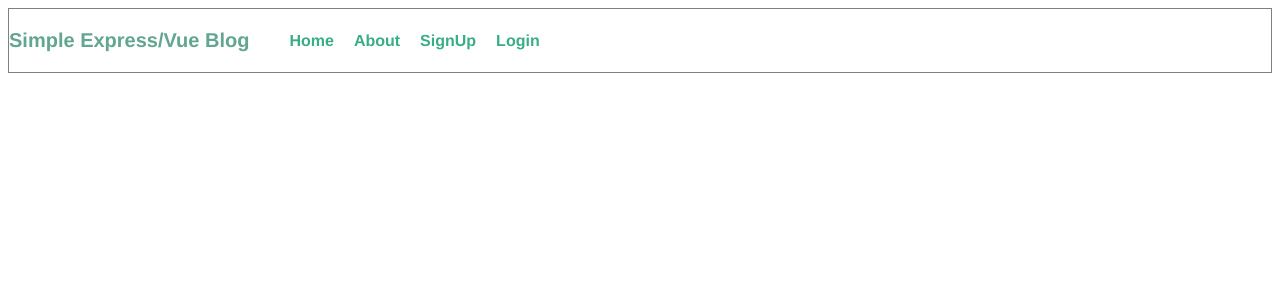
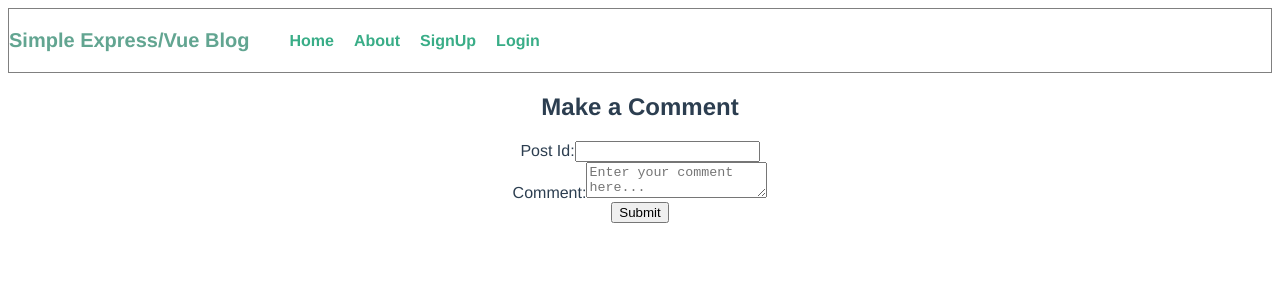
Before and after one commit to IceCode18/CS490R-web-api-practice, a Vue app in the folder client/: page /create_comment in a window 1280 px wide. Shown: the top 300 px of the page. Built offline with nearby package versions, Linux system fonts and the light colour scheme.

Commit message:
Finalize post comment route

```diff
--- a/client/src/components/TheNavigation.vue
+++ b/client/src/components/TheNavigation.vue
@@ -19,7 +19,7 @@
                 <router-link
                 :to="{ name: 'CreateComment'}"
                 class="links"
-                >Comments
+                >Create Comment
                 </router-link>
             </li>
             <li v-if="!$store.getters.loggedIn">
--- a/client/src/router/index.js
+++ b/client/src/router/index.js
@@ -38,7 +38,7 @@ const routes = [
     path: "/comments/:id",
     name: "Comment",
     component: () =>
-      import(/* webpackChunkName: "comments" */ "../views/Comment.vue")
+      import(/* webpackChunkName: "comment" */ "../views/Comment.vue")
   },
   {
     path: "/create_comment",
@@ -46,7 +46,6 @@ const routes = [
     component: () =>
       import(/* webpackChunkName: "comments" */ "../views/CreateComment.vue")
   }
-
 ];
 
 const router = new VueRouter({
--- a/client/src/services/comment.js
+++ b/client/src/services/comment.js
@@ -31,20 +31,23 @@ class CommentService {
                     reject(err);
                 });
         });
-    }
+    };
 
-    static postComment(token, post, body){
+
+    static postComment(token,data){
         return new Promise((resolve, reject) => {
-            axios({
-                method: 'post',
-                url: API_URL,
-                data: {
-                  post_id: post,
-                  body: body
-                }
-              });
+            axios
+                .post(API_URL, data, { headers: {authorization: token} })
+                .then((res) => {
+                    console.log("Comment submitted");
+                    resolve(res.data);
+                })
+                .catch((err) => {
+                    console.log("Comment submit error");
+                    reject(err);
+                });
         });
-    }
+    };
 
 }
 
--- a/client/src/views/CreateComment.vue
+++ b/client/src/views/CreateComment.vue
@@ -0,0 +1,62 @@
+<template>
+    <div class="CommentForm">
+        <h2>Make a Comment</h2>
+        <form name="commentForm" @submit.prevent="handleComment">
+            <div v-if="message" id="message"> {{message}}</div>
+            <div class="form_row">
+                <label for="post_id">Post Id:</label>
+                <input type="text" name="post_id" v-model="post_id" />
+            </div>
+            <div class="form_row">
+                <label for="body">Comment:</label>
+                <textarea name="body" v-model="body" placeholder="Enter your comment here..."></textarea>
+            </div>
+            <div class="form_row">
+               <button :disabled="submitted">
+                   <span>Submit</span>
+                </button>
+            </div>
+        </form>
+    </div>
+</template>
+<script scoped>
+import CommentService from "@/services/comment";
+export default {
+    name: "CommentForm",
+    data(){
+        return {
+            submitted: false,
+            post_id: "",
+            body: "",
+            message: ""
+        };
+    },
+    methods: {
+        handleComment(){
+            console.log("Comment Initiated");
+            this.submitted = true;
+            if (this.post_id != "" && this.comment != "" && this.$store.getters.loggedIn){
+            //    this.message = "Data sent to API"
+                const token = this.$store.getters.token;
+                CommentService.postComment(token, {
+                    post_id: this.post_id,
+                    body: this.body
+                })
+                .then((user) => {
+                    console.log(user);
+                    this.message = "Comment submit initiated";
+                    this.$router.push("/refresh");
+                })
+                .catch((err) => {
+                    console.log(err);
+                    this.message = "Comment error";
+                    this.submitted = false;
+                });
+            }else{
+                this.message = "Comment body and Post ID required.";
+                this.submitted = false;
+            }
+        }
+    }
+};
+</script>
--- a/client/src/views/Login.vue
+++ b/client/src/views/Login.vue
@@ -46,7 +46,7 @@ export default {
                 })
                 .then(() =>{
                     console.log("Logged In");
-                    this.$router.push("/comment");
+                    this.$router.push("/comments");
                 })
                 .catch((err) => {
                     console.log(err);
```
Also changed, not shown: client/src/views/Comments.vue (+4 -3 lines).
